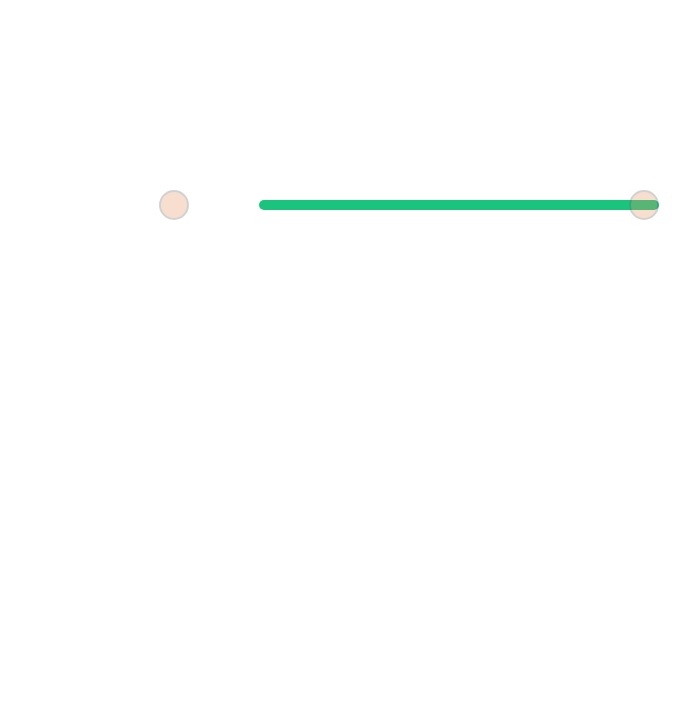
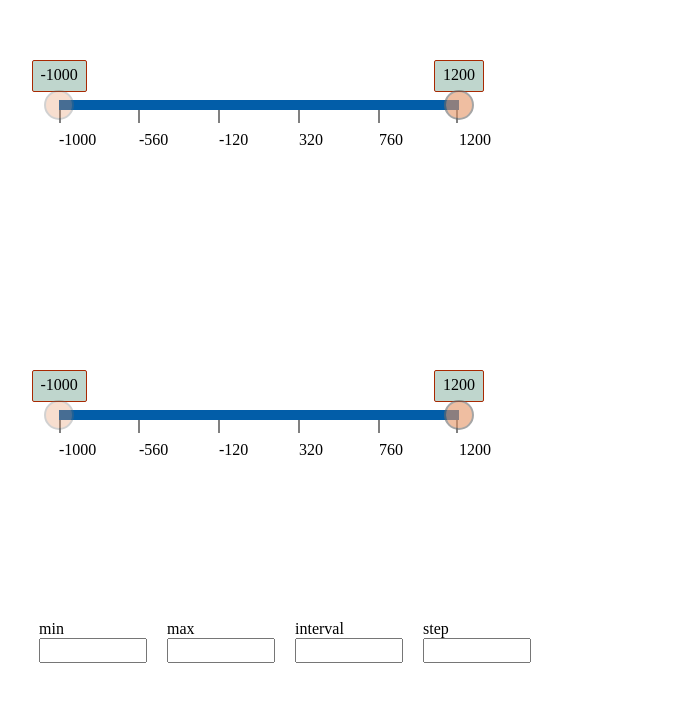
Before and after one commit to Rqik/SliderPlugin, a website built with webpack: page src/index.html in a window 1280 px wide. Shown: the whole page, without its empty margins (61-751 px from the left). Built offline with nearby package versions, Linux system fonts and the light colour scheme.

Commit message:
class create view , model , present

```diff
--- a/src/assets/main.scss
+++ b/src/assets/main.scss
@@ -1,42 +1,129 @@
 @import '~normalize.css';
 
-body{
+body {
   position: relative;
   width: 100%;
   margin: 0 auto;
+  display: flex;
+  justify-content: space-between;
+  flex-direction: column;
+  gap: 100px;
+  label{
+    display: flex;
+    flex-direction: column;
   }
+  input{
+    width: 100px;
+  }
+  .control-panel{
+    margin-left: 100px;
+    display: flex;
+    flex-direction: row;
+
+    gap: 20px;
+  }
+}
+
 $green: #1BC47D;
 
-.slider_rqik{
+.slider_rqik, .slider_rqik2{
   position: relative;
-  margin:  200px  320px;
+  margin: 100px 120px;
   width: 400px;
   box-sizing: border-box;
+}
 
-  .slider__range{
+  .slider__range {
     width: 100%;
     height: 10px;
     background-color: $green;
-    border-radius:1rem;
+    border-radius: 1rem;
+    z-index: 0;
+    cursor: pointer;
+
   }
-    .slider__range_button{
+  .interval_point{
+    position: absolute;
+    top: 15px;
+    width: 100%;
+    display: flex;
+    padding: 0;
+    justify-content: space-between;
+    list-style: none;
+    &-item{
+      position: relative;
+      // position: absolute;
+      left: 0;
+      text-align: center;
+      cursor: pointer;
+      width: 0;
+      &::before{position: absolute;
+        top: -100%;
+        left:50%;
+        // right: 0;
+        transform:translate(-50%, -50%);
+        content: '';
+        width: 2px;
+        height: 20px;
+        background-color: gray;
+      }
+
+      &:first-child{
+
+        &::before{position: absolute;
+          top: -100%;
+          left:1px;
+        }
+      }
+      &:last-child{
+        &::before{position: absolute;
+          top: -100%;
+          left: auto;
+          right: 0;
+        }
+      }
+    }
+  }
+  .slider__range_active{
+    position: absolute;
+    background-color: #025da8;
+    top: 0;
+    left: 0;
+    right: 10px;
+    height: 10px;
+    z-index: 1;
+  }
+  .slider__current_value{
+
+    padding: 5px 8px;
+    height: 20px;
+    position: absolute;
+    top: -40px;
+    text-align: center;
+    background-color: #bfd6cd;
+    border: 1px solid #a82902;
+    border-radius: 2px;
+  }
+  .slider__range_button {
     width: 30px;
     height: 30px;
-      border-radius: 50% ;
+    border-radius: 50%;
     background-color: #e69464;
     position: absolute;
     border: 2px solid rgb(107, 107, 107);
     opacity: 0.3;
     cursor: pointer;
     box-sizing: border-box;
+    z-index: 3;
 
-      &-left{
+    &-left {
       top: -10px;
       left: -100px;
     }
-      &-right{
+
+    &-right {
       top: -10px;
       right: 0;
+      opacity: .6;
     }
   }
-}
--- a/src/index.html
+++ b/src/index.html
@@ -6,6 +6,25 @@
   <title>Slider Plugin</title>
 </head>
 <body>
-  <div class="slider_rqik"> </div>
+  <div class="slider_rqik"></div>
+  <div class="slider_rqik2"></div>
+
+  <div class="control-panel">
+    <label for="">
+      min
+      <input type="text" /></label>
+    <label for="">
+      max
+      <input type="text" /></label>
+    <label for="">
+      interval
+      <input type="text" /></label>
+    <label for="">
+      step
+      <input type="text" /></label>
+
+  </div>
+
+
 </body>
 </html>
--- a/src/index.ts
+++ b/src/index.ts
@@ -1,22 +1,9 @@
-import './js/model'
-import './js/view'
-import './js/presen'
+import Present from './js/presen'
+import View from './js/view';
+import Model from './js/model'
+
 import './js/test'
 import './assets/main.scss'
-const strR: string = 'hello word'
 
-const isFetching: boolean = true
-const isLoading: boolean = false
-
-const intT: number = 42
-const float: number = 1.2
-const num: number = 2e2
-
-const array: number[] = [1, 23, 3, 4, 453, 213, 32]
-const array2: Array<number> = [1, 23, 3, 4, 453, 213, 32]
-
-const contact: [string, number] = ['arsen', 1231424]
-
-
-let Variable: any = 32
-Variable = 'new string'
+let app = new Present( new Model,new View('.slider_rqik'))
+let app2 = new Present( new Model,new View('.slider_rqik2'))
--- a/src/js/presen.ts
+++ b/src/js/presen.ts
@@ -0,0 +1,24 @@
+import View from './view';
+import Model from './model'
+
+export default class Present {
+  constructor(public model : Model , public view: View) {
+    this.model = model
+    this.view = view
+    view.sliderInit()
+    this.init()
+  }
+
+   init() {
+  }
+
+
+}
+
+
+
+
+// let viewModel = new View({
+//   selector: '.slider_rqik'
+// })
+//
--- a/src/js/view.ts
+++ b/src/js/view.ts
@@ -1,99 +1,206 @@
 interface viewObject {
-  selector: string
+  selector: string,
+    minValue ? : number,
+    maxValue ? : number,
 }
 interface buttonSlider {
   left: HTMLElement,
     right: HTMLElement
 }
 
-class View {
+export default class View {
 
   slider: HTMLElement
-  sliderLeft?: number
+  sliderLeft ? : number
   button: buttonSlider = {
     left: document.createElement('div'),
     right: document.createElement('div')
   }
+  currentValLeft: HTMLElement = document.createElement('div')
+  currentValRight: HTMLElement = document.createElement('div')
+  buttonWidth: number = 10
   sliderRange: HTMLElement = document.createElement('div')
-  clickHandler: any
+  sliderActiveZone: HTMLElement = document.createElement('div')
+  clickHandler: any = this.onMouseMove.bind(this)
   currentButton: HTMLElement = this.button.left
-  shiftX?: string
+  shiftXl  : number = 1
+  shiftXr: number = 1
 
-  constructor(options: viewObject) {
-    this.slider = <HTMLElement>document.querySelector(options.selector)
-    this.clickHandler = this.onMouseMove.bind(this)
+
+  minValue: number
+  maxValue: number
+  constructor(selector: string, minValue ? : number,
+    maxValue ? : number , show: boolean = true) {
+    this.slider = < HTMLElement > document.querySelector(selector)
+    this.minValue = minValue || -1000
+    this.maxValue = maxValue || 1200
+
+    if (show) {
+
+      this.currentValLeft.className = 'slider__current_value'
+      this.sliderRange.appendChild(this.currentValLeft)
+
+
+      this.currentValRight.className = 'slider__current_value'
+      this.sliderRange.appendChild( this.currentValRight)
+    }
+    //расчеты лучше в процентах от 100%
   }
 
+  addClass() {
+    this.button.left.className = "slider__range_button  slider__range_button-left"
+    this.button.right.className = "slider__range_button  slider__range_button-right"
+    this.sliderRange.className = "slider__range"
+    this.sliderActiveZone.className = "slider__range_active"
+  }
+
+  addElem() {
+    this.sliderRange.appendChild(this.button.left)
+    this.sliderRange.appendChild(this.button.right)
+    this.sliderRange.appendChild(this.sliderActiveZone)
+    this.slider.appendChild(this.sliderRange)
+    this.slider.appendChild(this.valueInterval(this.minValue , this.maxValue, 5));
+  }
+  addAction() {
+    this.button.left.addEventListener('mousedown', this.buttonAction.bind(this))
+    this.button.right.addEventListener('mousedown', this.buttonAction.bind(this))
+    this.slider.addEventListener('click', this.movePoint.bind(this))
+  }
 
   sliderInit() {
-    this.button.left.className ="slider__range_button  slider__range_button-left"
-    this.button.right.className = "slider__range_button  slider__range_button-right"
-    this.sliderRange.className = "slider__range"
-    this.slider.appendChild( this.button.left)
-    this.slider.appendChild(this.button.right)
-    this.slider.appendChild( this.sliderRange)
-    this.button.left.addEventListener('mousedown', this.buttonAction.bind(this))
-    this.button.right.addEventListener('mousedown', this.buttonAction.bind(this))
+    this.addClass()
+    this.addElem()
+    this.addAction()
+    this.initMove()
   }
 
+  valueInterval(minValue: number, maxValue: number, interval: number): HTMLElement {
+    //interval это кол подписей минимум 2
+    let result = document.createElement('ul')
+    result.className = 'interval_point'
 
+
+    let count: number = (maxValue - minValue) / interval
+    for ( let i = 0 ; i <= interval; i++) {
+
+      let li = document.createElement('li')
+      li.className = 'interval_point-item'
+      li.textContent = `${i*count+minValue}`
+      result.appendChild(li)
+    }
+
+
+
+    return result
+  }
   buttonAction(e: MouseEvent): void {
 
     document.addEventListener('mousemove', this.clickHandler)
     document.addEventListener('mouseup', this.remove.bind(this))
-    if (e.currentTarget == this.button.left) {
+    if (e.currentTarget === this.button.left) {
       this.currentButton = this.button.left
     } else {
       this.currentButton = this.button.right
+    }
+
+
+    this.button.left.ondragstart = () => false;
+    this.button.right.ondragstart = () => false;
+
+  }
+  initMove() {
+    // сброс позиций кнопок
+
+    setTimeout(() => {
+      this.moveButton(0)
+      this.currentButton = this.button.right
+      this.moveButton(900000)
+    }, 0)
+
+  }
+  onMouseMove(e: MouseEvent , step: number = 10) {
+
+    this.sliderLeft = this.slider.getBoundingClientRect().left
+
+    //если изменяется на шаг то вызываю мув
+    this.moveButton(e.pageX);
+
+    if (step <= 1) {
+      this.moveButton(e.pageX);
+
+
+    } else {
+    this.moveButton(Math.round(e.pageX / step) * step);
+
 
     }
 
 
-    this.button.left.ondragstart = ()=>false;
-    this.button.right.ondragstart = ()=>false;
+  }
+  remove() {
+    document.removeEventListener('mousemove', this.clickHandler);
+    document.onmouseup = null;
+  }
+  moveButton(posX: number ): void {
+    this.sliderLeft = this.slider.getBoundingClientRect().left
+
+    let widthSlider = this.sliderRange.offsetWidth
+    this.buttonWidth = this.currentButton.offsetWidth / 2
+
+    this.currentButton.style.left = posX  - this.sliderLeft - this.buttonWidth + 'px'
+
+    // если меньше левой точки slider
+    if (+this.currentButton.style.left.replace(/px/gi, '') <= -this.buttonWidth) {
+      this.currentButton.style.left = -this.buttonWidth + 'px'
+    }
+    // eсли больше ширины
+    if (+this.currentButton.style.left.replace(/px/gi, '') >=  widthSlider - this.buttonWidth) {
+      this.currentButton.style.left = widthSlider - this.buttonWidth + 'px'
+    }
+    // ----
+    this.activeZoneAction()
+    //размеры для активной зоны
+    // ------
+
+    this.showCurentValue()
+    this.currentValLeft.style.left = this.shiftXl - (+this.currentValLeft.offsetWidth/2)+'px'
+    this.currentValRight.style.left = this.shiftXr - (+this.currentValRight.offsetWidth/2)+'px'
 
   }
 
-  onMouseMove(e: MouseEvent) {
 
-    this.moveButton(e.pageX );
-  }
-  remove() {
-    console.log('clss');
-    document.removeEventListener('mousemove', this.clickHandler);
-    document.onmouseup = null;
-  }
-  moveButton(posX: number, elem?: HTMLElement,): void {
-    this.sliderLeft =  this.slider.getBoundingClientRect().left
-    let offWidth = this.currentButton.offsetWidth / 2
+  showCurentValue() {
 
 
-    console.log(this.sliderLeft, this.slider.getBoundingClientRect().left);
+    let point = this.sliderRange.offsetWidth / 100
+    let procent = this.shiftXl  / this.sliderRange.offsetWidth
+    let procent2 = this.shiftXr  / this.sliderRange.offsetWidth
+    let value = ((this.maxValue - this.minValue) * procent)+this.minValue
+    let value2 = ((this.maxValue - this.minValue) * procent2)+this.minValue
+    this.currentValLeft.textContent = `${value}`
+    this.currentValRight.textContent = `${value2}`
 
-    this.currentButton.style.left= posX - this.sliderLeft - offWidth + 'px'
+  }
 
-    // если меньше левой точки slider
-    if (+this.currentButton.style.left.replace(/px/gi, '') <= - offWidth) {
-      this.currentButton.style.left = -this.currentButton.offsetWidth / 2 + 'px'
+  activeZoneAction() {
+    this.shiftXl = +this.button.left.style.left.replace(/px/gi, '') + this.buttonWidth
+    this.shiftXr = +this.button.right.style.left.replace(/px/gi, '') + this.buttonWidth
+    if (this.shiftXl >= this.shiftXr) {
+      [this.shiftXl, this.shiftXr] = [this.shiftXr, this.shiftXl]
     }
-    if (+this.currentButton.style.left.replace(/px/gi, '') >= this.sliderRange.getBoundingClientRect().width - offWidth) {
-      console.log('tuee');
-
-      this.currentButton.style.left = this.sliderRange.getBoundingClientRect().width- offWidth + 'px'
-    }
-    console.log(this.sliderRange.getBoundingClientRect().left);
-    console.log(+this.currentButton.style.left.replace(/px/gi, ''));
+  this.sliderActiveZone.style.left = this.shiftXl  + 'px'
+    this.sliderActiveZone.style.width = this.shiftXr - +this.shiftXl + 'px'
 
 
+  }
+  movePoint(e: MouseEvent) {
 
+    this.onMouseMove(e);
   }
 
 }
 
-let viewModel = new View({
-  selector: '.slider_rqik'
-})
-viewModel.sliderInit()
+
 
 // document.onmouseup = null;
 // console.log(viewModel.moveButton(+100));
```
Also changed, not shown: src/js/model.ts (+10 -0 lines). Lines whose indentation alone changed are shown as unchanged.
